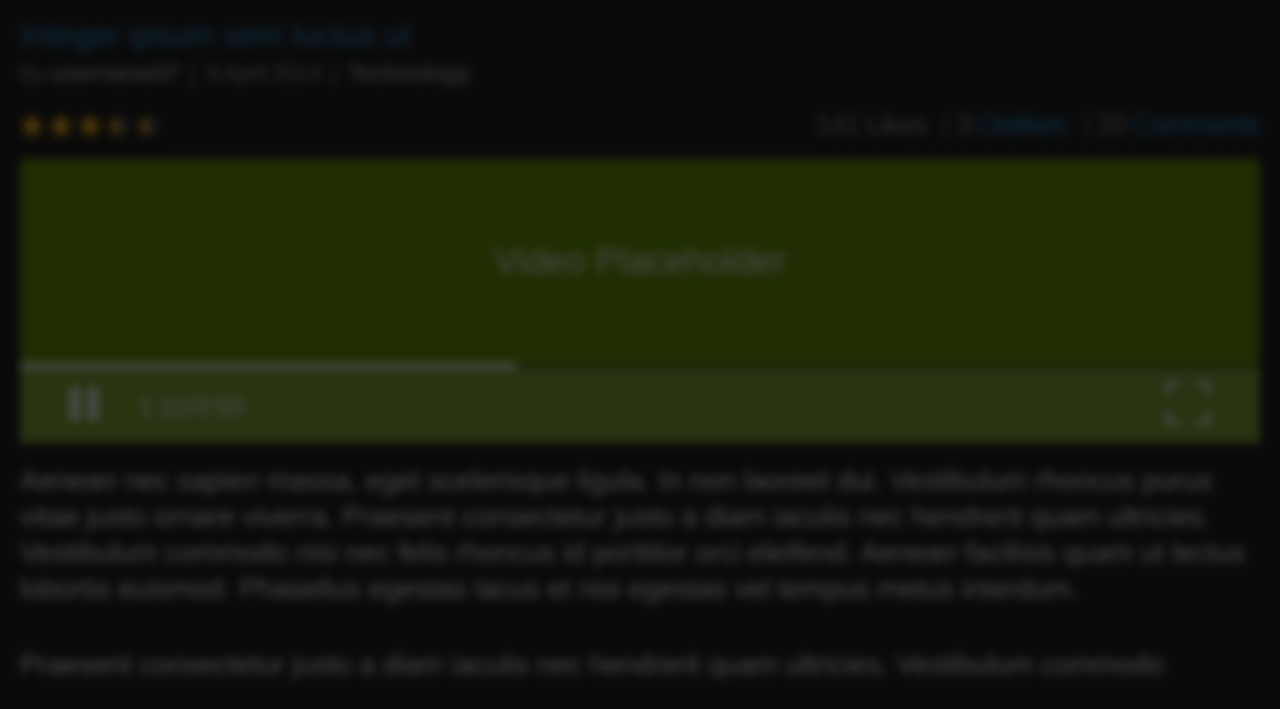
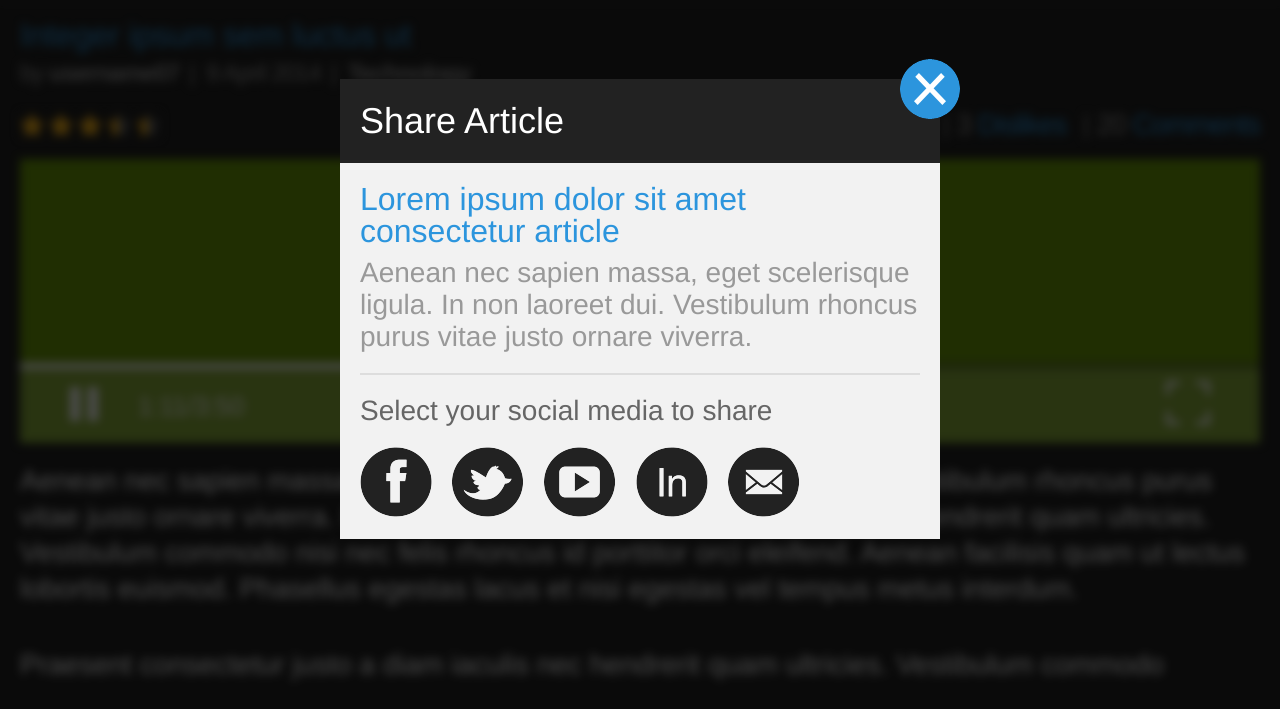
Before and after one commit to bowes282/iphone-top-coder, a plain HTML site: page 06-2_Social Share.html in a window 1280 px wide. Shown: the part 91-800 px from the top of the page. Drawn offline with Linux system fonts and the light colour scheme.

Commit message:
popup
add "fn-hide" class to hide the popup window

```diff
--- a/06-2_Social Share.html
+++ b/06-2_Social Share.html
@@ -90,11 +90,11 @@
 
 
     <div class="modal-bg"></div>
-    <div class="overlayer fn-hide">
-        <h1>Share Artile</h1>
+    <div class="overlayer">
+        <h1>Share Article <a class="close-btn" href="javascript:;"></a></h1>
         <div class="content">
-            <p>Lorem ipsum dolor sit amet consectetur article</p>
-            <p>Aenean nec sapien massa, eget scelerisque ligula. In non laoreet dui. Vestibulum rhoncus purus vitae justo ornare viverra.</p>
+            <p>Lorem ipsum dolor sit amet <br/>consectetur article</p>
+            <p>Aenean nec sapien massa, eget scelerisque ligula. In non laoreet dui. Vestibulum rhoncus purus vitae justo ornare viverra. </p>
             <div class="sns-share">
                 <p>Select your social media to share</p>
                 <a href="javascript:;" class="fb-black"></a>
@@ -104,6 +104,7 @@
                 <a href="javascript:;" class="mail-black"></a>
             </div>
         </div>
+
     </div>
 
     </body>
--- a/css/comment.css
+++ b/css/comment.css
@@ -144,3 +144,29 @@
 .mail-black{
     background: url(../img/mail-black.png) no-repeat;
 }
+.overlayer{
+    background: #f2f2f2;
+    width: 600px;
+    height: 460px;
+    margin:0px auto;
+    z-index: 99;
+    margin: auto;
+    position: absolute;
+    top: 0; left: 0; bottom: 0; right: 0;
+}
+.overlayer h1{background: #222;height: 84px;line-height: 84px;color: #fff;position: relative;padding-left: 20px;font-size: 36px;}
+.overlayer .content{padding: 20px;}
+.overlayer .content p:first-child{margin-bottom: 10px;color:#2c95dd;font-size: 32px;font-family: Helvetica Neue Medium, Helvetica Neue , Helvetica , Arial, sans-serif;}
+.overlayer .content p{color: #999;font-size:28px;line-height: 32px;}
+.overlayer .content .sns-share{border-top: 2px solid #ddd; padding-top: 20px;margin-top: 20px;}
+.overlayer .content .sns-share p{color: #666666;margin-bottom: 20px;font-size: 28px;}
+.overlayer .content .sns-share a{width: 72px;height: 70px;float: left;margin-right: 20px;}
+.overlayer .close-btn{
+    position: absolute;
+    top: -20px;
+    right: -20px;
+    background: url(../img/close-btn.png) no-repeat;
+    width: 60px;
+    height: 60px;
+    display: block;
+}
```
